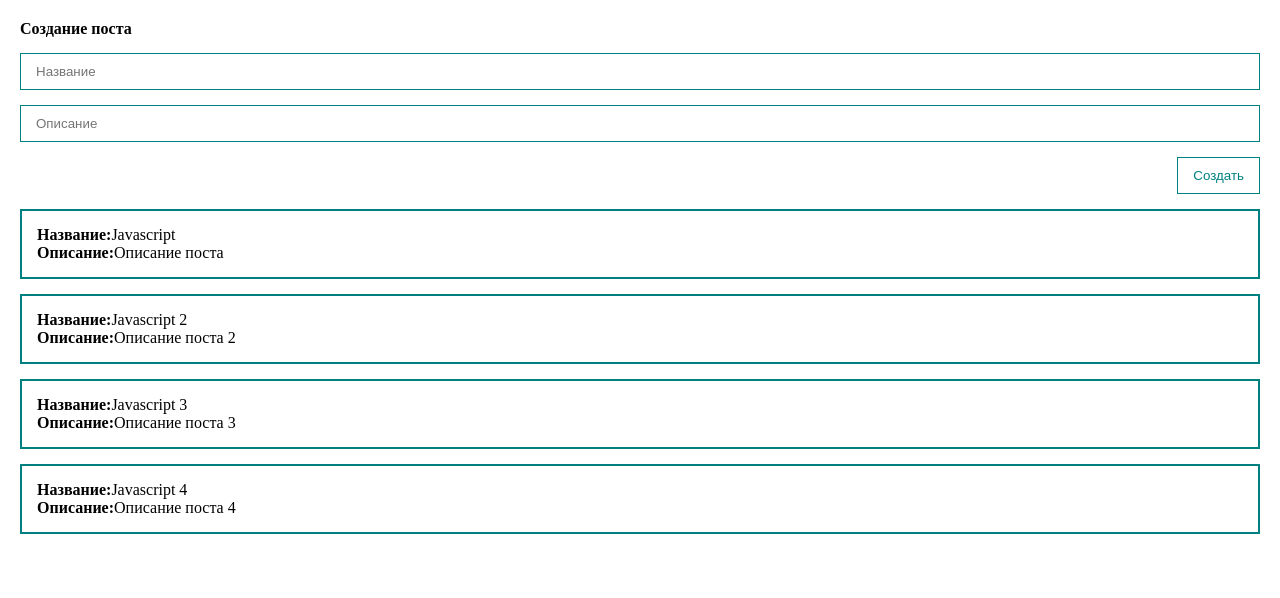
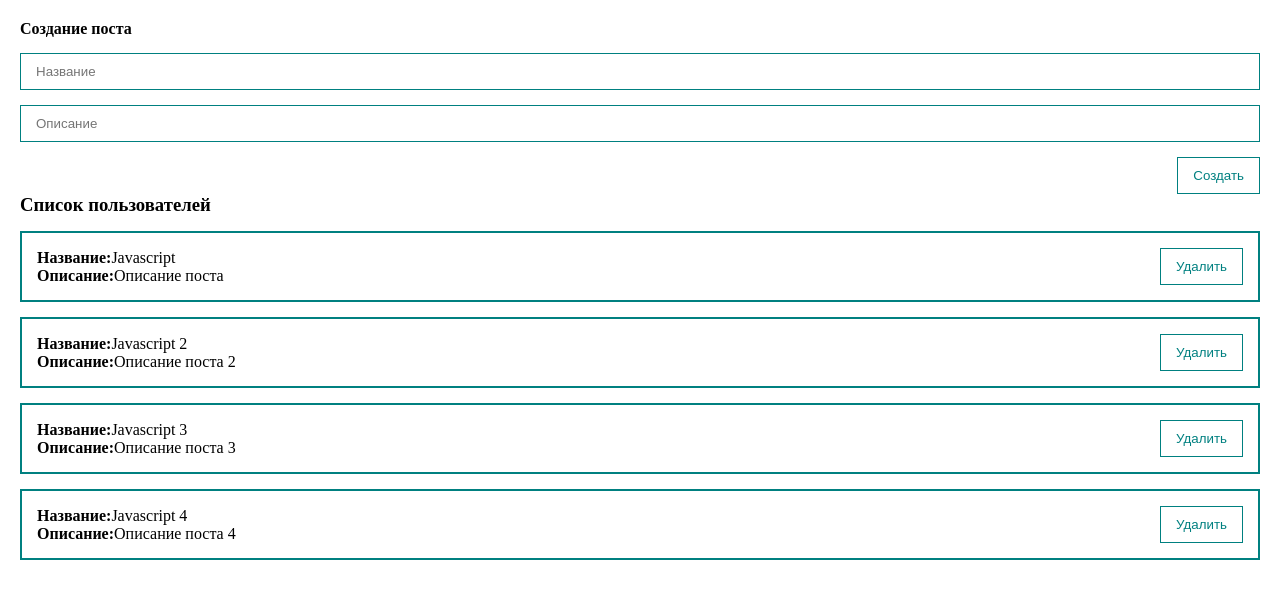
Before and after one commit to IvanWeber/vue-base-project, a Vue app: page / in a window 1280 px wide. Shown: the top 598 px of the page. Built offline with nearby package versions, Linux system fonts and the light colour scheme.

Commit message:
add post removing

```diff
--- a/src/App.vue
+++ b/src/App.vue
@@ -5,6 +5,7 @@
         />
         <post-list
             :posts="posts"
+            @remove="removePost"
         />
     </div>
 </template>
@@ -26,7 +27,7 @@
                 {id: 1, title: 'Javascript', body: 'Описание поста'},
                 {id: 2, title: 'Javascript 2', body: 'Описание поста 2'},
                 {id: 3, title: 'Javascript 3', body: 'Описание поста 3'},
-                {id: 3, title: 'Javascript 4', body: 'Описание поста 4'},
+                {id: 4, title: 'Javascript 4', body: 'Описание поста 4'},
             ],
         }
     },
@@ -35,6 +36,9 @@
             this.posts.push(post);
 
         },
+        removePost(post) {
+            this.posts = this.posts.filter(p => p.id !== post.id)
+        }
     }
 }
 
--- a/src/components/PostForm.vue
+++ b/src/components/PostForm.vue
@@ -1,23 +1,31 @@
 <template>
     <form @submit.prevent>
             <h4>Создание поста</h4>
-            <input
+            <my-input
                 v-model="post.title"
-                class="input"
                 type="text"
                 placeholder="Название"
-            >
-            <input
+            />
+            <my-input
                 v-model="post.body"
-                class="input"
                 type="text"
                 placeholder="Описание"
+            />
+            <my-button
+                class="btn"
+                style="margin-top: 15px"
+                @click="createPost"
             >
-            <button class="btn" @click="createPost">Создать</button>
+                Создать
+            </my-button>
         </form>
 </template>
 <script>
+import MyButton from '@/components/UI/MyButton';
+import MyInput from '@/components/UI/MyInput';
+
 export default {
+    components: {MyButton, MyInput},
     data() {
         return {
             post: {
@@ -44,20 +52,4 @@
     display: flex;
     flex-direction: column;
 }
-
-.input {
-    width: 100%;
-    border: 1px solid teal;
-    padding: 10px 15px;
-    margin-top: 15px;
-}
-
-.btn {
-    margin-top: 15px;
-    align-self: flex-end;
-    padding: 10px 15px;
-    background: none;
-    color: teal;
-    border: 1px solid teal;
-}
 </style>
--- /dev/null
+++ b/src/components/PostItem.vue
@@ -0,0 +1,40 @@
+<template>
+    <div class="post">
+        <div>
+            <div><strong>Название:</strong>{{ post.title }}</div>
+            <div><strong>Описание:</strong>{{ post.body }}</div>
+        </div>
+        <div class="post__btns">
+            <my-button
+                @click="$emit('remove', post)"
+            >
+                Удалить
+            </my-button>
+        </div>
+    </div>
+</template>
+
+<script>
+import MyButton from '@/components/UI/MyButton.vue';
+export default {
+    components: {MyButton},
+    props: {
+        post: {
+            type: Object,
+            required: true
+        }
+    }
+}
+</script>
+
+<style scoped>
+.post {
+    padding: 15px;
+    border: 2px solid teal;
+    margin-top: 15px;
+    display: flex;
+    align-items: center;
+    justify-content: space-between;
+}
+
+</style>
--- a/src/components/PostList.vue
+++ b/src/components/PostList.vue
@@ -1,12 +1,19 @@
 <template>
-    <div class="post" v-for="post in posts">
-        <div><strong>Название:</strong>{{ post.title }}</div>
-        <div><strong>Описание:</strong>{{ post.body }}</div>
+    <div>
+        <h3>Список пользователей</h3>
+        <post-item
+            v-for="post in posts"
+            :post="post"
+            :key="post.id"
+            @remove="$emit('remove', post)"
+        />
     </div>
 </template>
 
 <script>
+import PostItem from "@/components/PostItem";
 export default {
+    components: {PostItem},
     props: {
         posts: {
             type: Array,
@@ -17,9 +24,5 @@
 </script>
 
 <style scoped>
-.post {
-    padding: 15px;
-    border: 2px solid teal;
-    margin-top: 15px;
-}
+
 </style>
--- /dev/null
+++ b/src/components/UI/MyButton.vue
@@ -0,0 +1,21 @@
+<template lang="">
+    <button class="btn">
+        <slot></slot>
+    </button>
+</template>
+
+<script>
+export default {
+    name: 'my-button'
+}
+</script>
+
+<style scoped>
+.btn {
+    align-self: flex-end;
+    padding: 10px 15px;
+    background: none;
+    color: teal;
+    border: 1px solid teal;
+}
+</style>
--- /dev/null
+++ b/src/components/UI/MyInput.vue
@@ -0,0 +1,26 @@
+<template>
+    <input :value="modelValue" @input="updateInput" class="input" type="text">
+</template>
+
+<script>
+export default {
+    name: 'my-input',
+    props: {
+        modelValue: [String, Number]
+    },
+    methods: {
+        updateInput(event) {
+            this.$emit('update:modelValue', event.target.value)
+        }
+    }
+}
+</script>
+
+<style scoped>
+.input {
+    width: 100%;
+    border: 1px solid teal;
+    padding: 10px 15px;
+    margin-top: 15px;
+}
+</style>
--- /dev/null
+++ b/src/components/UI/index.js
@@ -0,0 +1,7 @@
+import MyButton from "@/components/UI/MyButton";
+import MyInput from "@/components/UI/MyInput"
+
+export default [
+    MyButton,
+    MyInput
+]
--- a/src/main.js
+++ b/src/main.js
@@ -1,5 +1,14 @@
-import { createApp } from 'vue'
-import App from './App'
+import { createApp } from 'vue';
+import App from './App';
+import components from '@/components/UI';
 
 
-createApp(App).mount('#app')
+const app = createApp(App)
+
+components.forEach(component => {
+    app.component(components.name, component)
+})
+
+
+
+app.mount('#app');
```
